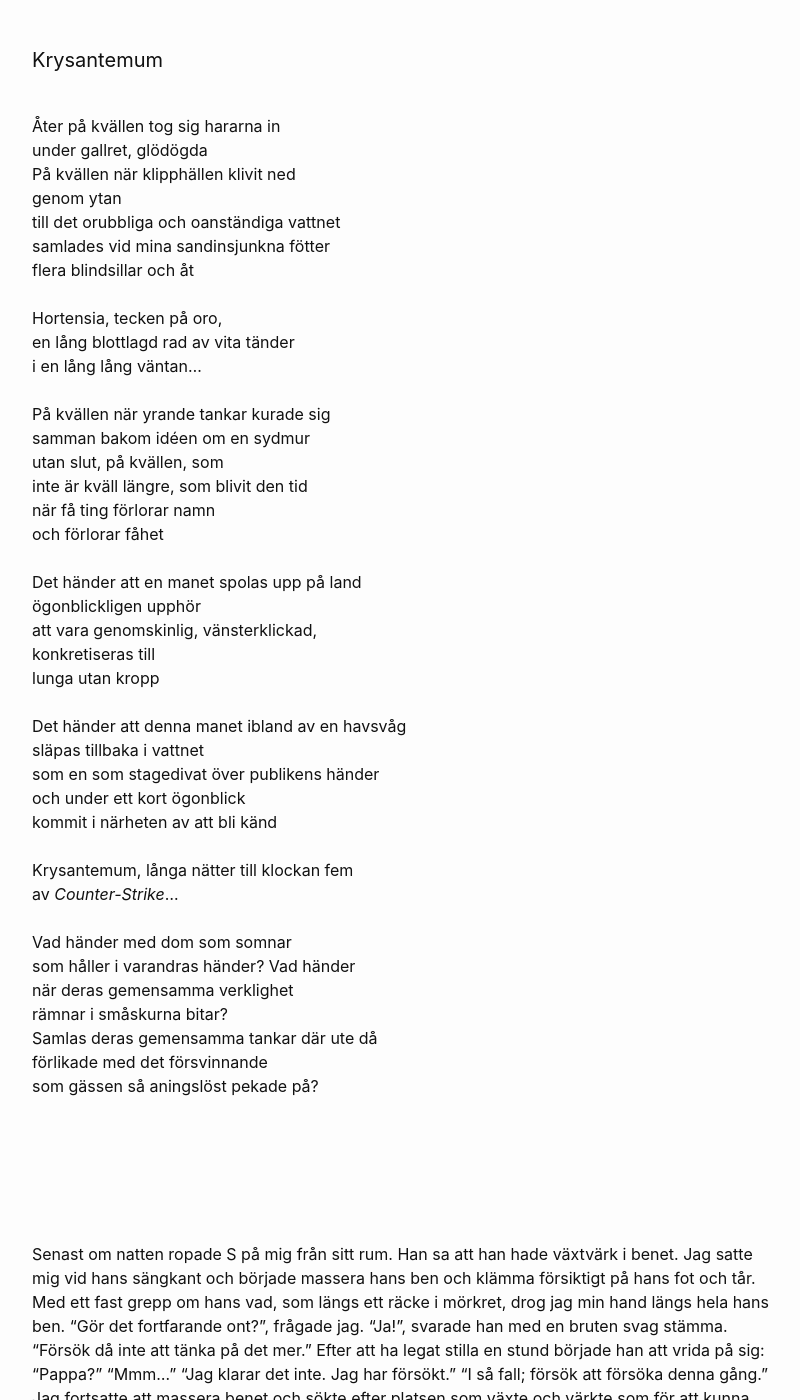
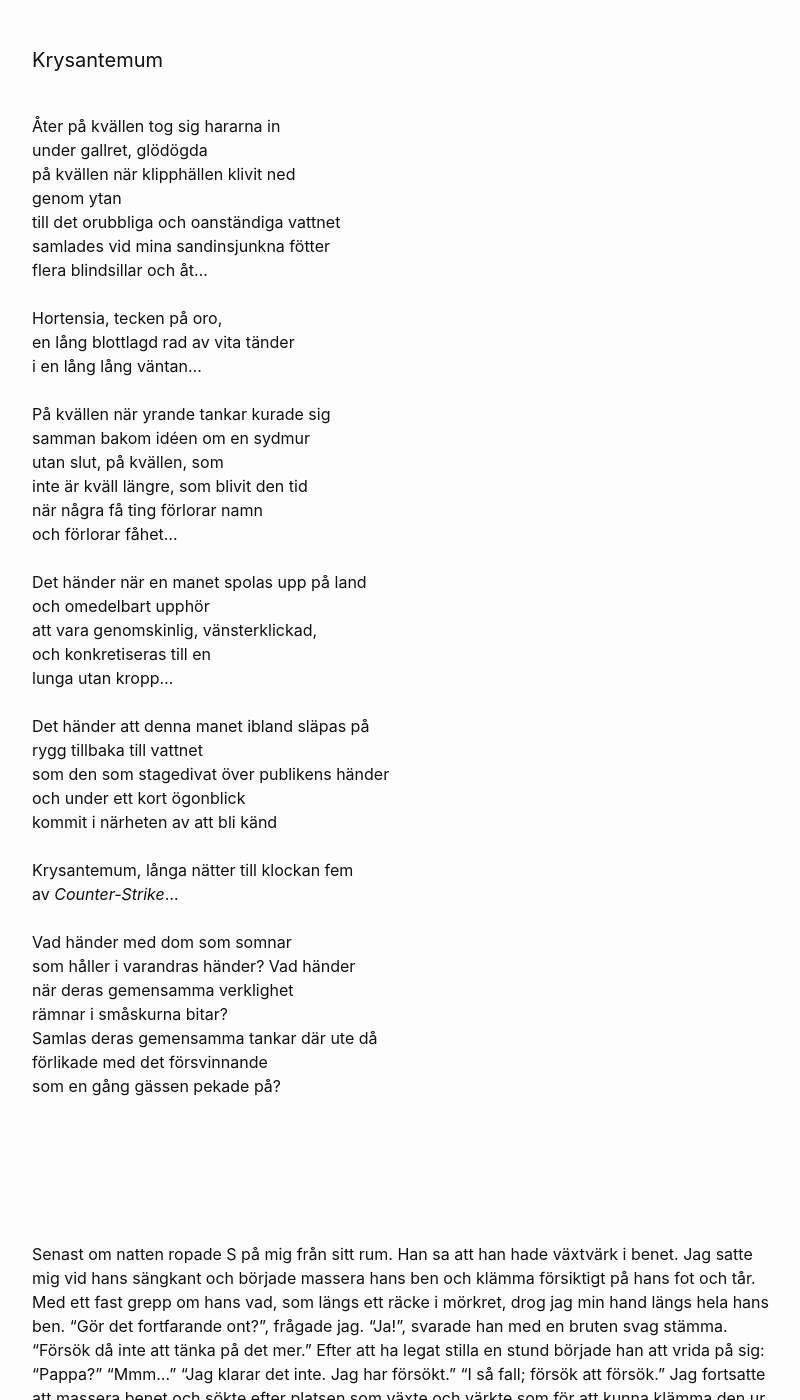
Before and after one commit to terr4form4/terr4form4.github.io, a Jekyll site: the page built from _posts/poesi/2024-01-03-dikter-2023-2024.md, in a window 1280 px wide and 1400 px high, scrolled down 9413 px. Shown: the whole window, without its empty margins (238-1038 px from the left). Built offline with Jekyll 4.4.1, drawn with Linux system fonts in a browser that asks for light colours; comment, search, counter and statistics services are not loaded; some of the changed text lies outside the part shown.

Commit message:
krysantemum

```diff
--- a/_posts/poesi/2024-01-03-dikter-2023-2024.md
+++ b/_posts/poesi/2024-01-03-dikter-2023-2024.md
@@ -389,11 +389,11 @@ den i verklighet bittra smaken.<br/>
 <br/>
 Åter på kvällen tog sig hararna in<br/>
 under gallret, glödögda<br/>
-På kvällen när klipphällen klivit ned<br/>
+på kvällen när klipphällen klivit ned<br/>
 genom ytan<br/>
 till det orubbliga och oanständiga vattnet<br/>
 samlades vid mina sandinsjunkna fötter<br/>
-flera blindsillar och åt<br/>
+flera blindsillar och åt...<br/>
 <br/>
 Hortensia, tecken på oro,<br/>
 en lång blottlagd rad av vita tänder<br/>
@@ -403,18 +403,18 @@ På kvällen när yrande tankar kurade sig<br/>
 samman bakom idéen om en sydmur<br/>
 utan slut, på kvällen, som<br/>
 inte är kväll längre, som blivit den tid<br/>
-när få ting förlorar namn<br/>
-och förlorar fåhet<br/>
+när några få ting förlorar namn<br/>
+och förlorar fåhet...<br/>
 <br/>
-Det händer att en manet spolas upp på land<br/>
-ögonblickligen upphör<br/>
+Det händer när en manet spolas upp på land<br/>
+och omedelbart upphör<br/>
 att vara genomskinlig, vänsterklickad,<br/>
-konkretiseras till<br/>
-lunga utan kropp<br/>
+och konkretiseras till en<br/>
+lunga utan kropp...<br/>
 <br/>
-Det händer att denna manet ibland av en havsvåg<br/>
-släpas tillbaka i vattnet<br/>
-som en som stagedivat över publikens händer<br/>
+Det händer att denna manet ibland släpas på<br/>
+rygg tillbaka till vattnet<br/>
+som den som stagedivat över publikens händer<br/>
 och under ett kort ögonblick<br/>
 kommit i närheten av att bli känd<br/>
 <br/>
@@ -427,14 +427,14 @@ när deras gemensamma verklighet<br/>
 rämnar i småskurna bitar?<br/>
 Samlas deras gemensamma tankar där ute då<br/>
 förlikade med det försvinnande<br/>
-som gässen så aningslöst pekade på?<br/>
+som en gång gässen pekade på?<br/>
 <br/>
 <br/>
 <br/>
 <br/>
 <br/>
 <br/>
-Senast om natten ropade S på mig från sitt rum. Han sa att han hade växtvärk i benet. Jag satte mig vid hans sängkant och började massera hans ben och klämma försiktigt på hans fot och tår. Med ett fast grepp om hans vad, som längs ett räcke i mörkret, drog jag min hand längs hela hans ben. "Gör det fortfarande ont?", frågade jag. "Ja!", svarade han med en bruten svag stämma. "Försök då inte att tänka på det mer." Efter att ha legat stilla en stund började han att vrida på sig: "Pappa?" "Mmm..." "Jag klarar det inte. Jag har försökt." "I så fall; försök att försöka denna gång." Jag fortsatte att massera benet och sökte efter platsen som växte och värkte som för att kunna klämma den ur honom. Kanske letade jag på fel ställe, platsen som värkte mest av allt kanske fanns någon helt annanstans, i hans låda med små ruiner av lego, eller bland hans teckningar med blodsugande monster, eller nej, kanske hade den gömt sig inne i hans kudde med dom färglada små loken som tuffade.
+Senast om natten ropade S på mig från sitt rum. Han sa att han hade växtvärk i benet. Jag satte mig vid hans sängkant och började massera hans ben och klämma försiktigt på hans fot och tår. Med ett fast grepp om hans vad, som längs ett räcke i mörkret, drog jag min hand längs hela hans ben. "Gör det fortfarande ont?", frågade jag. "Ja!", svarade han med en bruten svag stämma. "Försök då inte att tänka på det mer." Efter att ha legat stilla en stund började han att vrida på sig: "Pappa?" "Mmm..." "Jag klarar det inte. Jag har försökt." "I så fall; försök att försök." Jag fortsatte att massera benet och sökte efter platsen som växte och värkte som för att kunna klämma den ur honom. Men kanske letade jag på fel ställe, platsen som värkte mest av allt kanske fanns någon helt annanstans, i hans låda med små ruiner av lego, eller bland hans teckningar med blodsugande monster, eller nej, kanske hade den gömt sig inne i hans kudde med dom färglada små loken som tuffade.
 <br/>
 <br/>
 <br/>
```
